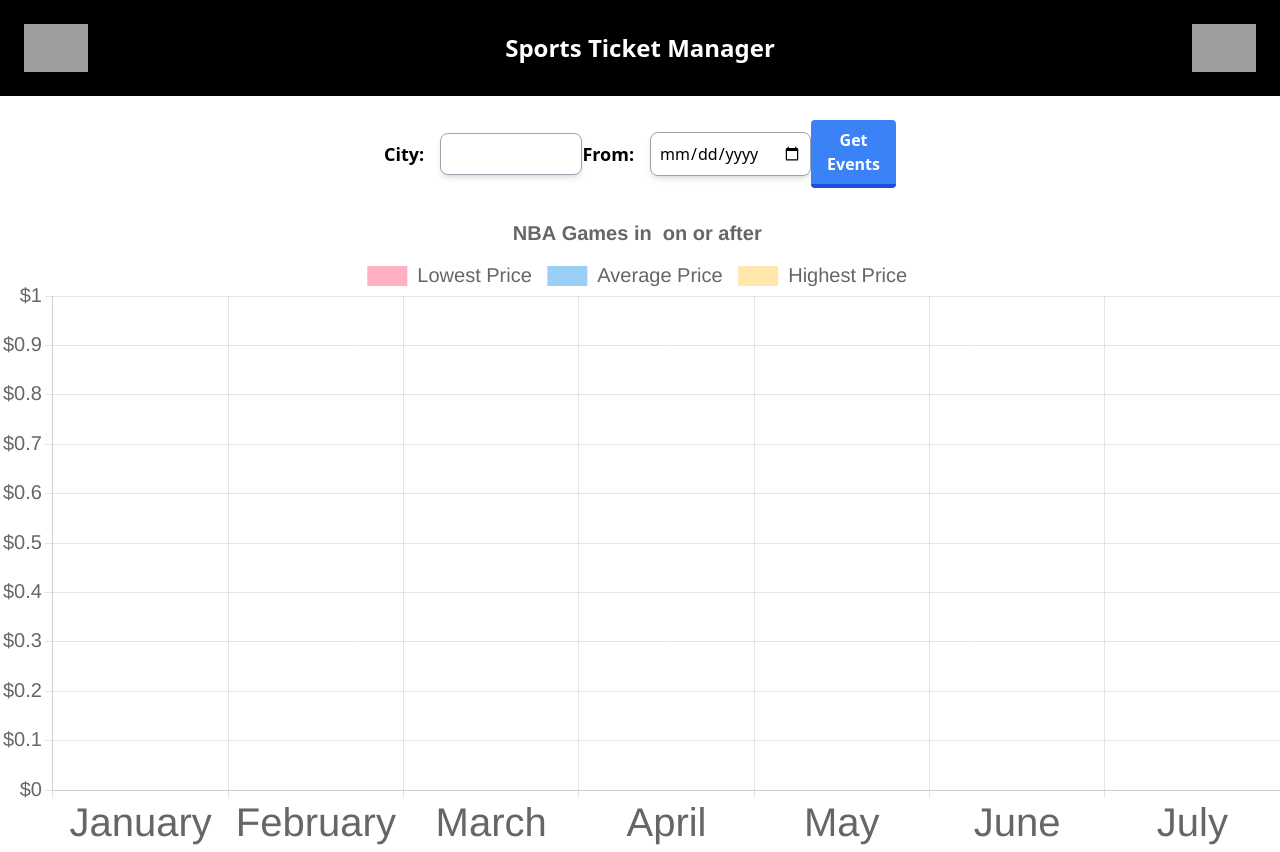
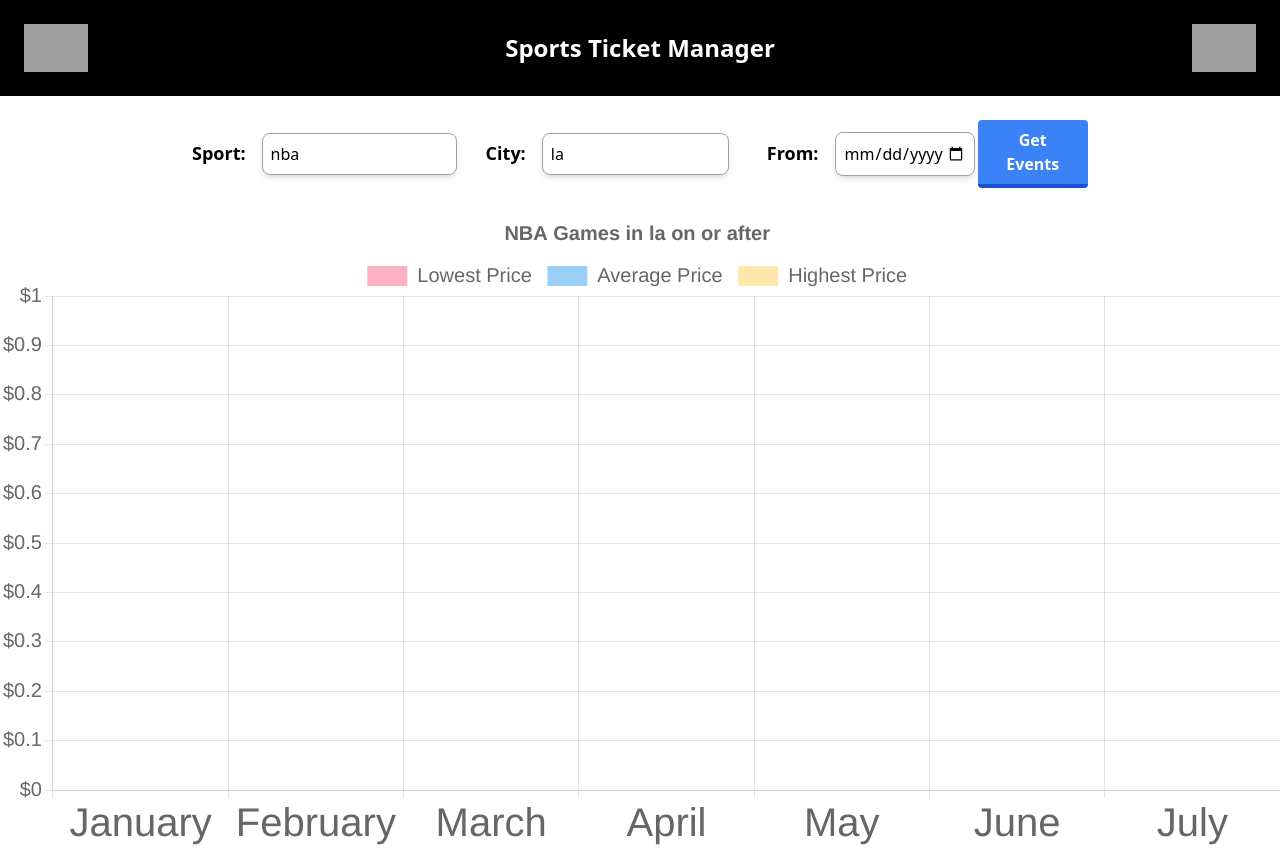
Before and after one commit to michaelsatumba/sports-ticket-manager, a Next.js app: page / in a window 1280 px wide. Built offline with nearby package versions, Linux system fonts and the light colour scheme; grey boxes are pictures that could not be loaded.

Commit message:
CSS things

```diff
--- a/src/app/page.tsx
+++ b/src/app/page.tsx
@@ -38,7 +38,7 @@
 const inter = Inter({ subsets: ['latin'] });
 
 export default function Home() {
-	const [city, setCity] = useState('');
+	const [city, setCity] = useState('la');
 	const [startDate, setStartDate] = useState('');
 	const [labels, setLabels] = useState([
 		'January',
@@ -53,9 +53,11 @@
 	const [sampleLinks, setSampleLinks] = useState([]);
 	const [sampleAverage, setSampleAverage] = useState([]);
 	const [sampleHighest, setSampleHighest] = useState([]);
+	const [sport, setSport] = useState('nba');
 
 	const [options, setOptions] = useState({
 		responsive: true,
+		maintainAspectRatio: true,
 		plugins: {
 			tooltip: {
 				enabled: true,
@@ -139,13 +141,14 @@
 		event.preventDefault();
 
 		const response = await fetch(
-			`https://api.seatgeek.com/2/events?taxonomies.name=nba&venue.city=${city}&datetime_utc.gt=${startDate}&client_id=${process.env.CLIENT_ID}`
+			`https://api.seatgeek.com/2/events?taxonomies.name=${sport}&venue.city=${city}&datetime_utc.gt=${startDate}&client_id=${process.env.CLIENT_ID}`
 		);
 		const data = await response.json();
 		const events = data.events;
 		console.log(events);
 		setOptions({
 			responsive: true,
+			maintainAspectRatio: false,
 			plugins: {
 				tooltip: {
 					enabled: true,
@@ -222,14 +225,12 @@
 			(event: { stats: { average_price: any } }) => event.stats.average_price
 		);
 
-		console.log(average_prices);
 		setSampleAverage(average_prices);
 
 		const highest_prices = data.events.map(
 			(event: { stats: { highest_price: any } }) => event.stats.highest_price
 		);
 
-		console.log(highest_prices);
 		setSampleHighest(highest_prices);
 
 		const linksForGame = data.events.map((event: { url: any }) => event.url);
@@ -261,8 +262,21 @@
 			</div>
 			<form
 				id="searchForm"
-				className="flex flex-col md:flex-row justify-between items-center my-6 mx-auto max-w-lg"
+				className="flex flex-col md:flex-row justify-between items-center my-6 mx-auto max-w-4xl"
 			>
+				<div>
+					<label htmlFor="city" className="font-bold text-lg mr-4">
+						Sport:
+					</label>
+					<input
+						type="text"
+						id="city"
+						className="p-2 border border-gray-400 rounded-lg shadow-md w-full md:w-2/3"
+						value={sport}
+						onChange={(event) => setSport(event.target.value)}
+					/>
+				</div>
+				<div>
 					<label htmlFor="city" className="font-bold text-lg mr-4">
 						City:
 					</label>
@@ -273,7 +287,8 @@
 						value={city}
 						onChange={(event) => setCity(event.target.value)}
 					/>
-
+				</div>
+				<div>
 					<label htmlFor="startDate" className="font-bold text-lg mr-4">
 						From:
 					</label>
@@ -284,6 +299,7 @@
 						value={startDate}
 						onChange={(event) => setStartDate(event.target.value)}
 					/>
+				</div>
 				<button
 					type="submit"
 					className="bg-blue-500 hover:bg-blue-400 text-white font-bold py-2 px-4 border-b-4 border-blue-700 hover:border-blue-500 rounded"
@@ -293,7 +309,14 @@
 				</button>
 			</form>
 
-			<Bar options={options} data={dataOne} onClick={onClick} ref={chartRef} />
+			<div className="">
+				<Bar
+					options={options}
+					data={dataOne}
+					onClick={onClick}
+					ref={chartRef}
+				/>
+			</div>
 		</>
 	);
 }
@@ -301,6 +324,7 @@
 // ? ADD Links
 // ? ADD Titles
 // ? ADD Highest Prices
+// ? ADD OTHER SPORTS
 
-// ! ADD OTHER SPORTS
+// ! Make it responsive
 // ! ADD OTHER CHARTS
```
Lines whose indentation alone changed are shown as unchanged.
